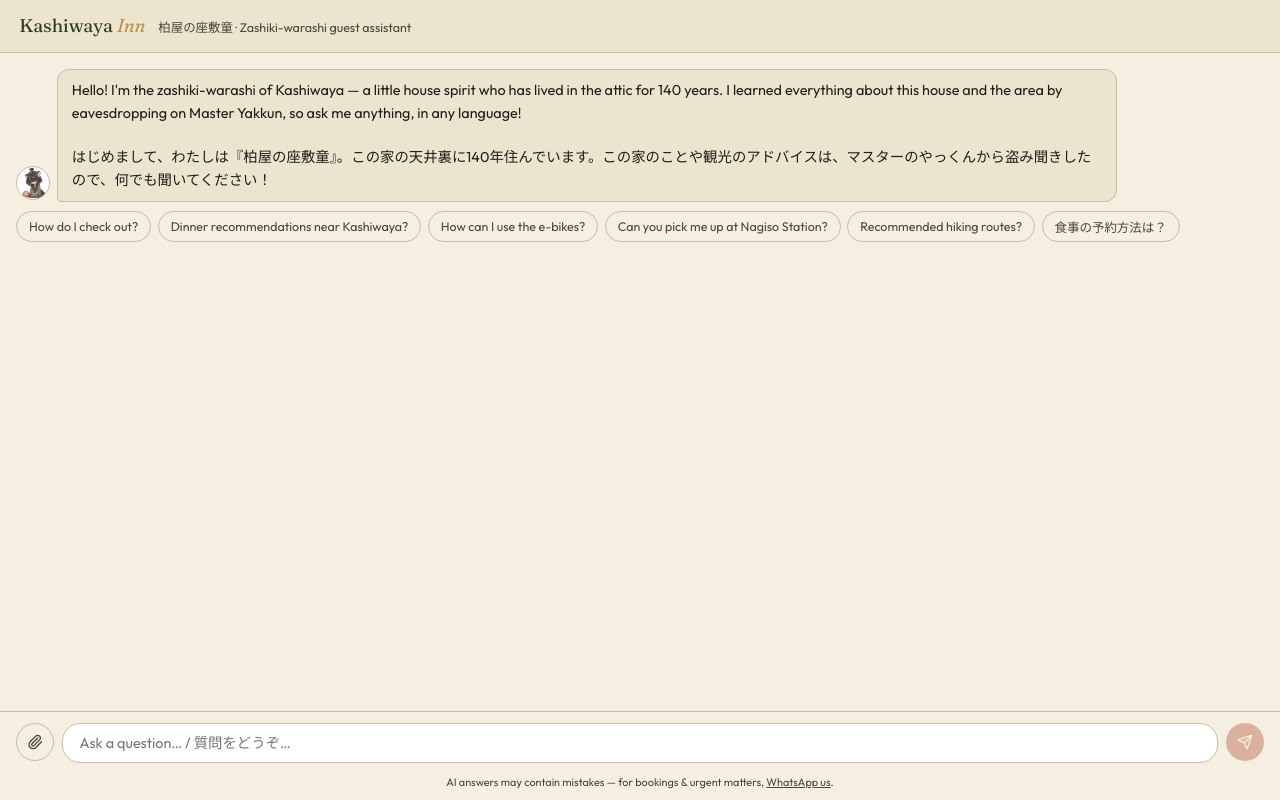
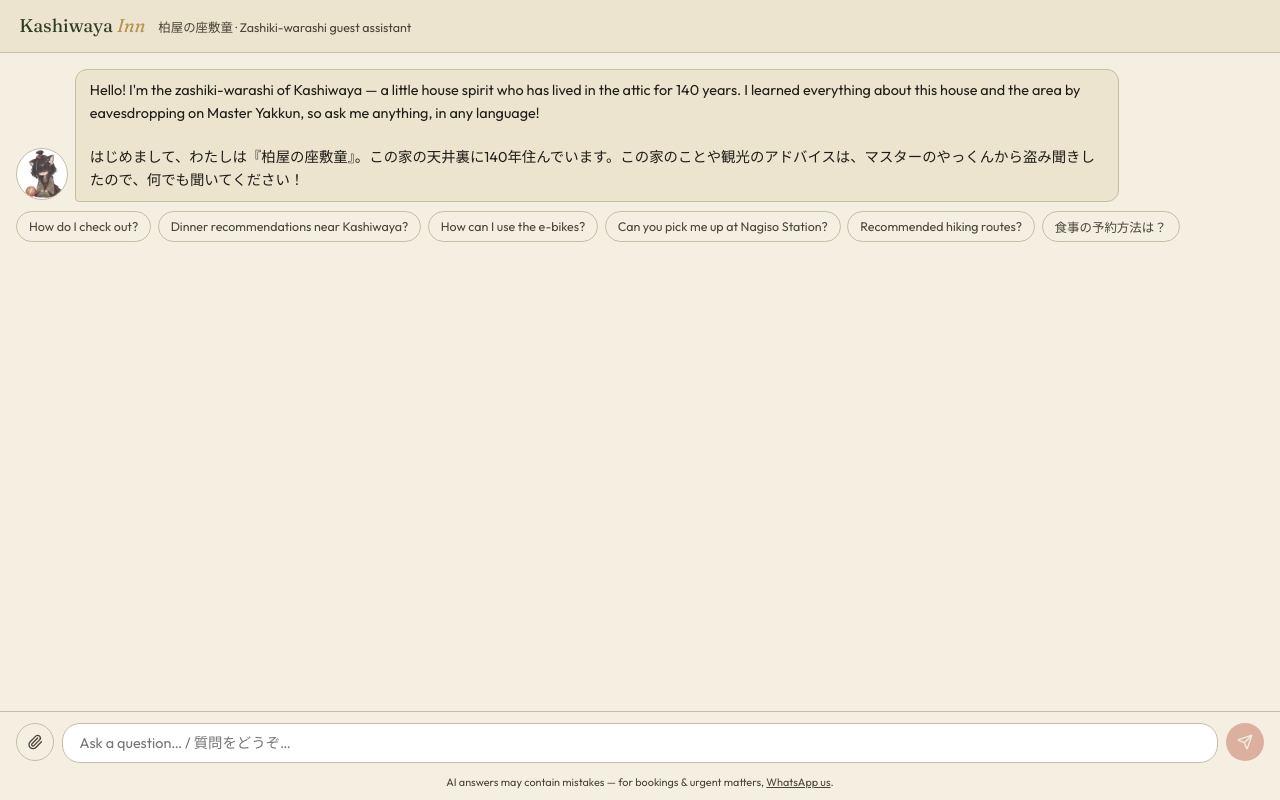
Before and after one commit to yasuhiro-fukuta/kashiwaya-lp, a Next.js app: page /chat in a window 1280 px wide. Built offline with nearby package versions, Linux system fonts and the light colour scheme.

Commit message:
Enlarge zashiki-warashi avatars (52px in chat, 40px in widget header)
Co-Authored-By: Claude Fable 5 <noreply@anthropic.com>
Claude-Session: https://claude.ai/code/session_01JrjVsSTLq7qgikxxFpdzMx

```diff
--- a/src/app/globals.css
+++ b/src/app/globals.css
@@ -825,11 +825,11 @@ section.full {
   gap: 0.45rem;
   max-width: 100%;
 }
-.chat-row .chat-msg-bot { max-width: calc(88% - 2.4rem); }
+.chat-row .chat-msg-bot { max-width: calc(88% - 3.4rem); }
 .chat-row-user { display: flex; justify-content: flex-end; }
 .chat-avatar {
-  width: 34px;
-  height: 34px;
+  width: 52px;
+  height: 52px;
   border-radius: 50%;
   object-fit: cover;
   border: 1px solid var(--line);
@@ -839,8 +839,8 @@ section.full {
 }
 .chatw-title { display: inline-flex; align-items: center; gap: 0.5rem; }
 .chatw-avatar {
-  width: 28px;
-  height: 28px;
+  width: 40px;
+  height: 40px;
   border-radius: 50%;
   object-fit: cover;
   background: #fff;
```
